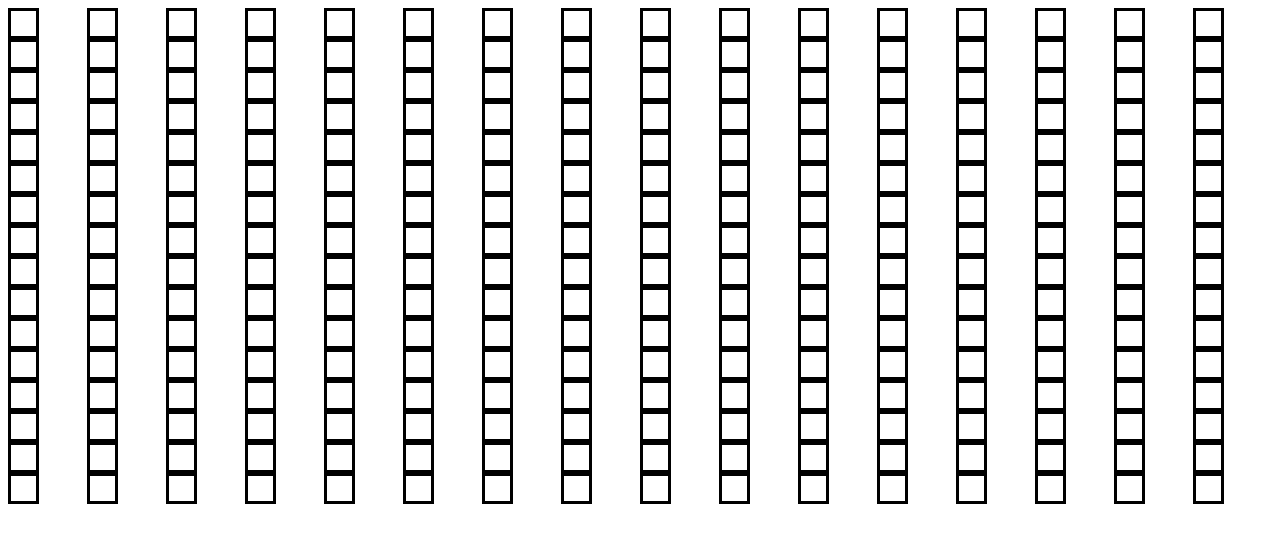
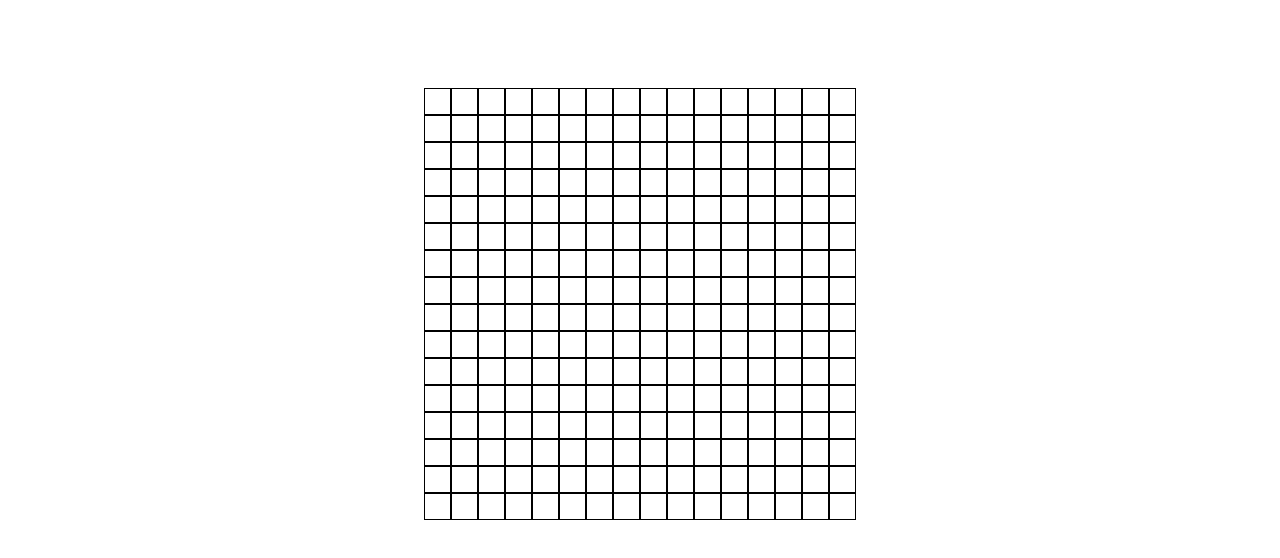
Before and after one commit to shaanlegros/etch-a-sketch, a plain HTML site: page index.html in a window 1280 px wide. Drawn offline with Linux system fonts and the light colour scheme.

Commit message:
centered grid

```diff
--- a/etch-a-sketch.css
+++ b/etch-a-sketch.css
@@ -0,0 +1,9 @@
+.container {
+    display: flex;
+    justify-content: center;
+    align-items: center;
+    /*position: absolute;
+    top: 15%;
+    left: 30%;*/
+    padding-top: 5em;
+}
--- a/index.html
+++ b/index.html
@@ -5,12 +5,12 @@
     <link rel="stylesheet" type="text/css" href="etch-a-sketch.css">
 </head>
 <body>
-
+    <div class="container"></div>
 <script>
-    const body = document.querySelector("body");
+    const body = document.querySelector("div");
 
     const section = document.createElement("section");
-    section.classList.add("container");
+    //section.classList.add("container");
     body.appendChild(section);
 
 
@@ -30,11 +30,11 @@
 
         div.style.width = "25px";
         div.style.height = "25px";
-        div.style.border = "solid black";
+        div.style.border = "1px solid black";
 
     }
 
-    const container = document.querySelector("#container");
+    //const container = document.querySelector("#container");
     section.style.display = "grid";
     section.style.gridTemplateColumns = "repeat(16, 1fr)";
     section.style.gridTemplateRows = "repeat(16, 1fr)";
```
